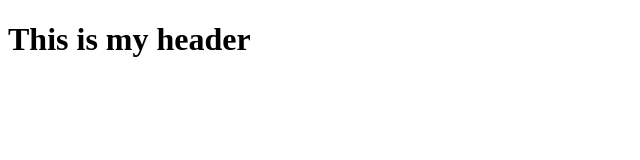
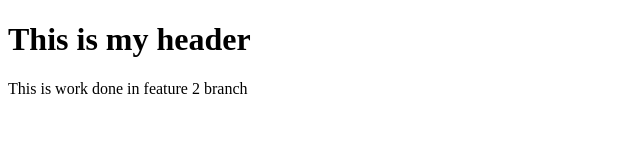
Before and after one commit to dhimansaurabh43/another-one, a plain HTML site: page index.html in a window 1280 px wide. Shown: the whole page, without its empty margins (0-640 px from the left). Drawn offline with Linux system fonts and the light colour scheme.

Commit message:
Added a new paragraph to html file

```diff
--- a/index.html
+++ b/index.html
@@ -7,5 +7,6 @@
 </head>
 <body>
     <h1>This is my header </h1>
+    <p>This is work done in feature 2 branch</p>
 </body>
 </html>
```
